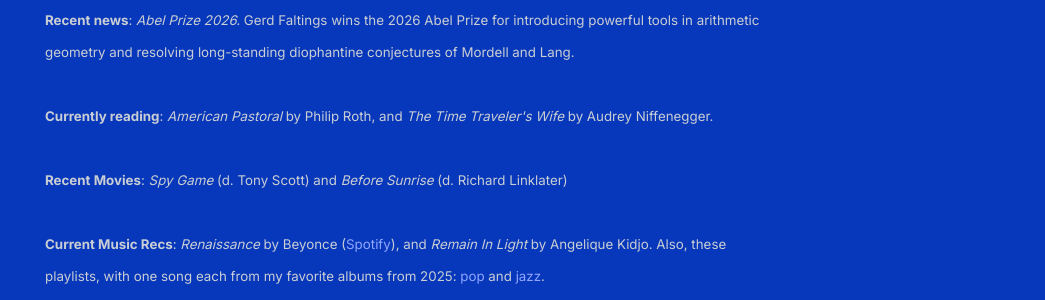
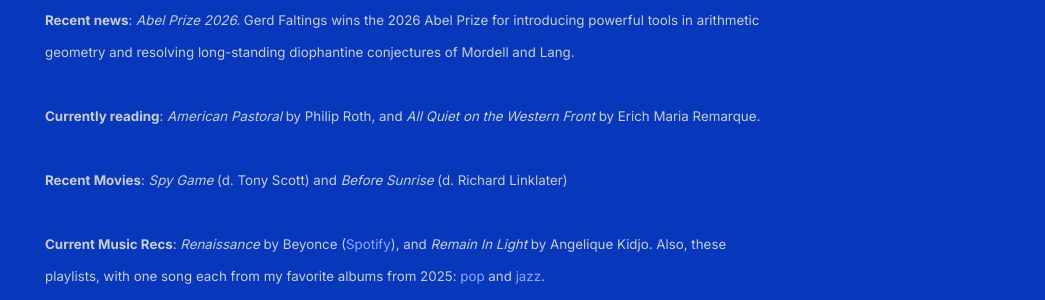
Before and after one commit to shihankanungo/shihankanungo.github.io, a Jekyll site: the page built from index.md, in a window 1280 px wide. Shown: the part 751-1051 px from the top of the page, without its empty margins (235-1280 px from the left). Built offline with Jekyll 4.4.1, drawn with Linux system fonts in a browser that asks for light colours.

Commit message:
Update _config.yml

```diff
--- a/_config.yml
+++ b/_config.yml
@@ -8,7 +8,7 @@
 
           <small><b>Recent news</b>: <i>Abel Prize 2026.</i> Gerd Faltings wins the 2026 Abel Prize for introducing powerful tools in arithmetic geometry and resolving long-standing diophantine conjectures of Mordell and Lang.</small>
           <br /><br />
-          <small><b>Currently reading</b>: <i>American Pastoral</i> by Philip Roth,  and <i>The Time Traveler's Wife</i> by Audrey Niffenegger.</small>
+          <small><b>Currently reading</b>: <i>American Pastoral</i> by Philip Roth,  and <i>All Quiet on the Western Front</i> by Erich Maria Remarque.</small>
           <br /><br />
           <small><b>Recent Movies</b>: <i>Spy Game</i> (d. Tony Scott) and <i>Before Sunrise</i> (d. Richard Linklater)</small>
           <br /><br />
```
